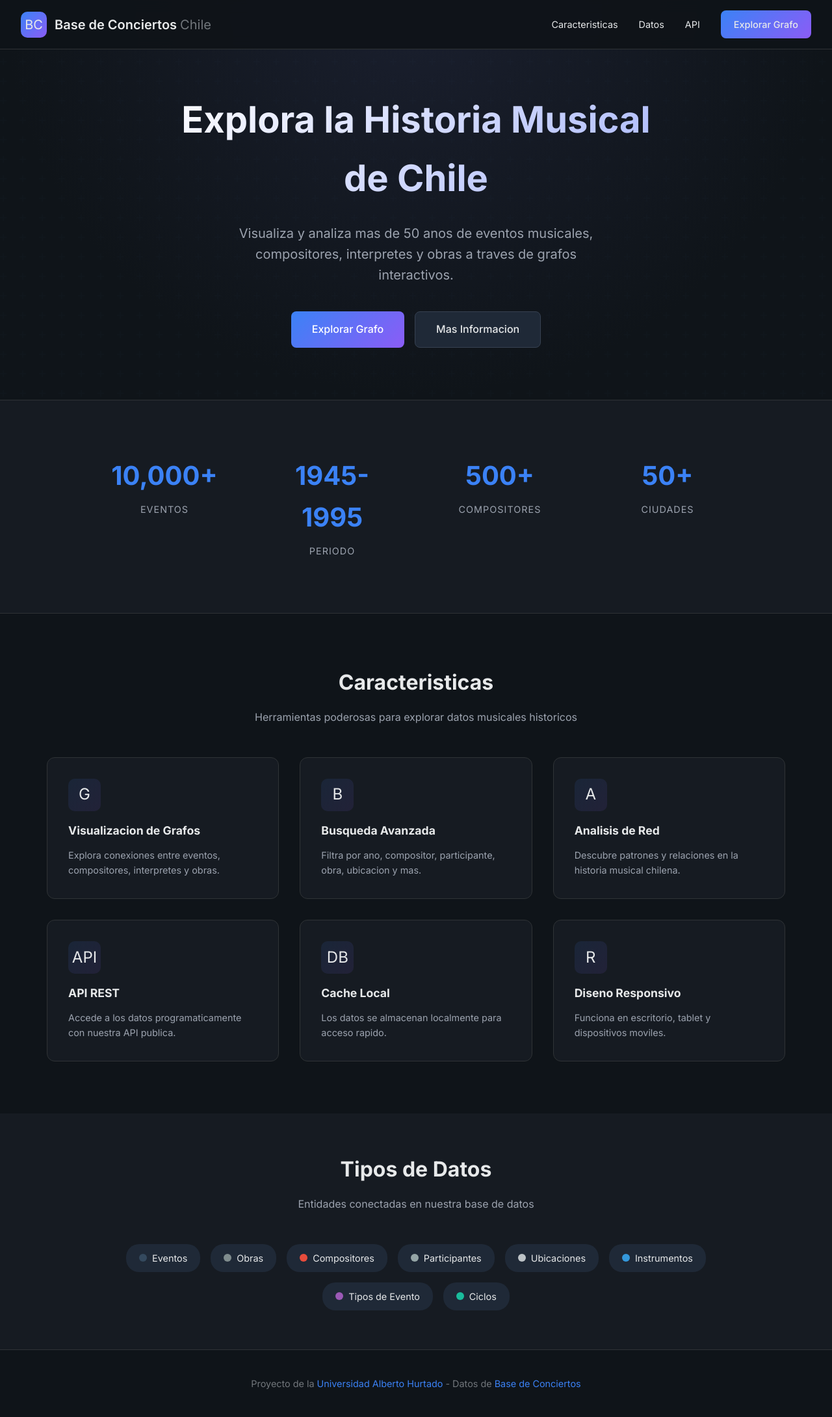
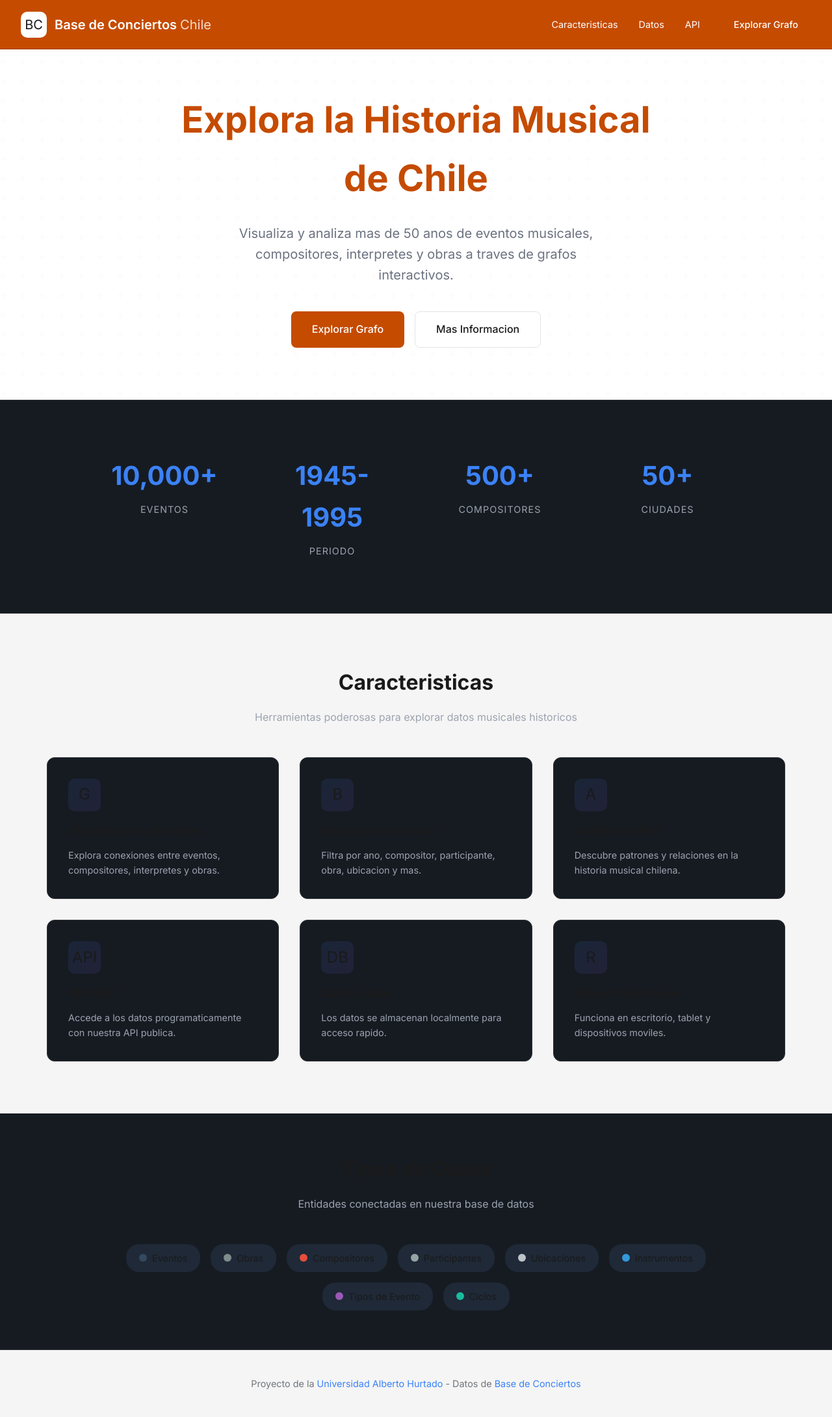
Before and after one commit to Akshoon/PROYECTO_FIIA, a Flask app: page / in a window 1280 px wide. Shown: the whole page at 65% size. Run offline with Flask 3, Linux system fonts and the light colour scheme; data that the repository does not hold is empty; some libraries are stand-ins or nearby versions.

Commit message:
feat: aplica paleta de colores UAH (naranja #C54B00) a todas las paginas

```diff
--- a/static/css/style.css
+++ b/static/css/style.css
@@ -1,4 +1,19 @@
 /* ============ BASE STYLES ============ */
+/* Paleta de colores UAH */
+:root {
+    --uah-orange: #C54B00;
+    --uah-orange-dark: #A53D00;
+    --uah-orange-light: #E05A00;
+    --uah-blue: #3b82f6;
+    --uah-blue-dark: #2563eb;
+    --uah-white: #ffffff;
+    --uah-gray-light: #f5f5f5;
+    --uah-gray: #6b7280;
+    --uah-gray-dark: #374151;
+    --uah-black: #1a1a1a;
+    --uah-border: #e1e4e8;
+}
+
 * {
     margin: 0;
     padding: 0;
@@ -7,15 +22,16 @@
 
 @media (max-width: 768px) {
     .legend-panel {
-        display: none; /* Ocultar en móvil para evitar superposición */
+        display: none;
+        /* Ocultar en móvil para evitar superposición */
     }
 }
 
 
 body {
     font-family: 'Inter', -apple-system, BlinkMacSystemFont, sans-serif;
-    background: #0f1419;
-    color: #e7e9ea;
+    background: var(--uah-gray-light);
+    color: var(--uah-black);
     line-height: 1.6;
 }
 
@@ -33,9 +49,9 @@ a {
 
 /* Header */
 .header {
-    background: rgba(15, 20, 25, 0.95);
+    background: var(--uah-orange);
     backdrop-filter: blur(10px);
-    border-bottom: 1px solid #2f3336;
+    border-bottom: 1px solid var(--uah-orange-dark);
     padding: 1rem 2rem;
     position: fixed;
     width: 100%;
@@ -61,7 +77,7 @@ a {
 .logo-icon {
     width: 40px;
     height: 40px;
-    background: linear-gradient(135deg, #3b82f6, #8b5cf6);
+    background: var(--uah-white);
     border-radius: 10px;
     display: flex;
     align-items: center;
@@ -72,10 +88,11 @@ a {
 .logo-text {
     font-size: 1.25rem;
     font-weight: 600;
+    color: var(--uah-white);
 }
 
 .logo-text span {
-    color: #71767b;
+    color: rgba(255, 255, 255, 0.8);
     font-weight: 400;
 }
 
@@ -86,21 +103,21 @@ a {
 }
 
 .nav-links a {
-    color: #e7e9ea;
+    color: var(--uah-white);
     text-decoration: none;
     font-size: 0.9rem;
     transition: color 0.2s;
 }
 
 .nav-links a:hover {
-    color: #3b82f6;
+    color: rgba(255, 255, 255, 0.8);
 }
 
 /* Hero Section */
 .hero {
     padding: 140px 2rem 80px;
     text-align: center;
-    background: radial-gradient(ellipse at top, #1a1f2e 0%, #0f1419 70%);
+    background: var(--uah-white);
     position: relative;
     overflow: hidden;
 }
@@ -127,15 +144,12 @@ a {
     font-size: 3.5rem;
     font-weight: 700;
     margin-bottom: 1.5rem;
-    background: linear-gradient(135deg, #fff 0%, #a5b4fc 100%);
-    -webkit-background-clip: text;
-    -webkit-text-fill-color: transparent;
-    background-clip: text;
+    color: var(--uah-orange);
 }
 
 .hero p {
     font-size: 1.25rem;
-    color: #9ca3af;
+    color: var(--uah-gray);
     margin-bottom: 2.5rem;
     max-width: 600px;
     margin-left: auto;
@@ -165,23 +179,24 @@ a {
 }
 
 .btn-primary {
-    background: linear-gradient(135deg, #3b82f6, #8b5cf6);
+    background: var(--uah-orange);
     color: white;
 }
 
 .btn-primary:hover {
     transform: translateY(-2px);
-    box-shadow: 0 10px 40px rgba(59, 130, 246, 0.3);
+    background: var(--uah-orange-dark);
+    box-shadow: 0 10px 40px rgba(197, 75, 0, 0.3);
 }
 
 .btn-secondary {
-    background: #1f2937;
-    color: #e7e9ea;
-    border: 1px solid #374151;
+    background: var(--uah-white);
+    color: var(--uah-black);
+    border: 1px solid var(--uah-border);
 }
 
 .btn-secondary:hover {
-    background: #374151;
+    background: var(--uah-gray-light);
 }
 
 /* Stats Section */
@@ -488,7 +503,8 @@ a {
 /* Legend Panel */
 .legend-panel {
     position: absolute;
-    top: 130px;  /* Movida debajo de los filtros */
+    top: 130px;
+    /* Movida debajo de los filtros */
     left: 20px;
     background: rgba(22, 27, 34, 0.95);
     border: 1px solid #2f3336;
@@ -798,6 +814,7 @@ a {
         0 0 3px rgba(0, 0, 0, 0.9),
         0 0 5px rgba(0, 0, 0, 0.7);
 }
+
 /* Mejorar legibilidad de etiquetas Sigma */
 #sigma-container canvas {
     -webkit-font-smoothing: antialiased;
```
Also changed, not shown: static/css/table-style.css (+48 -25 lines). Lines whose indentation alone changed are shown as unchanged.
